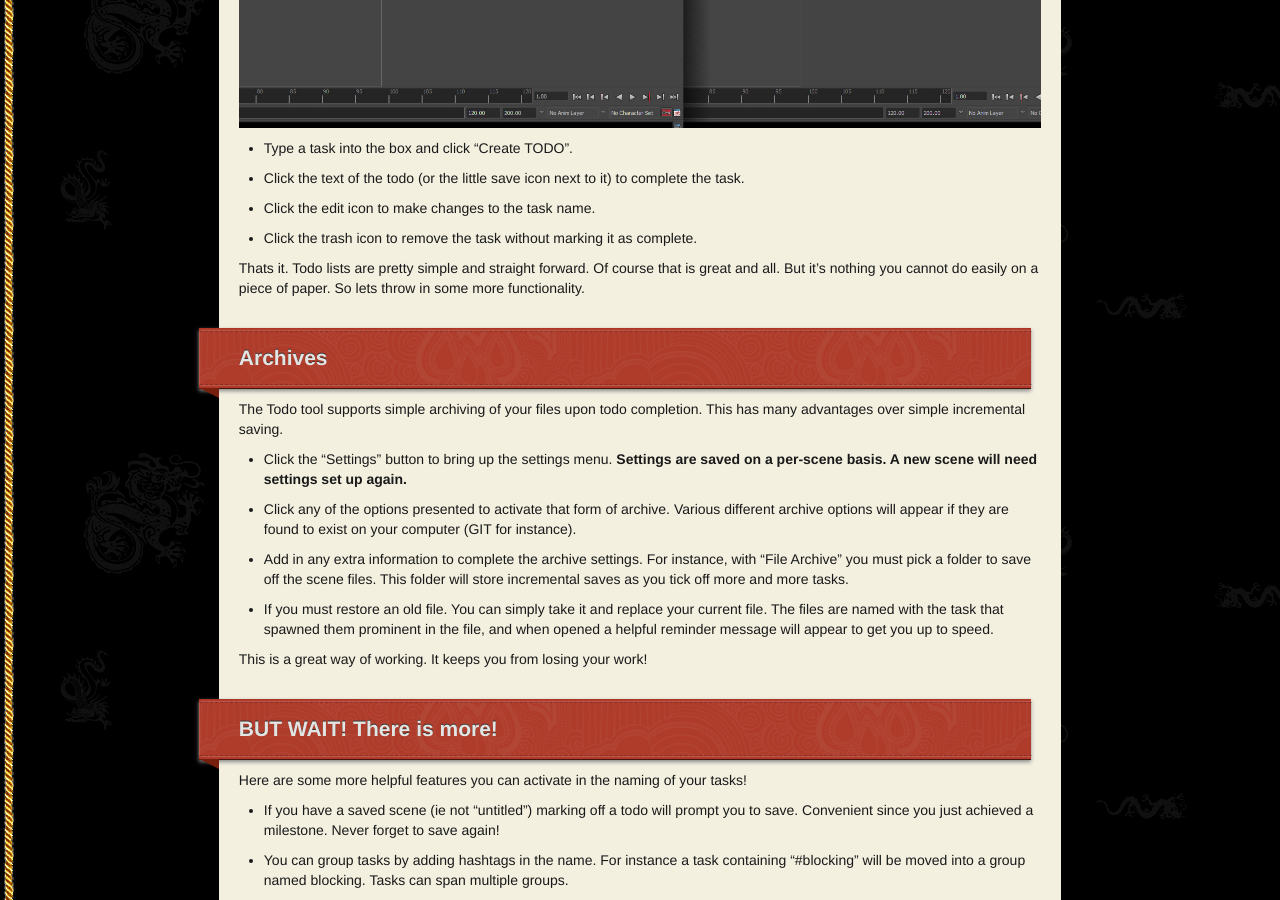
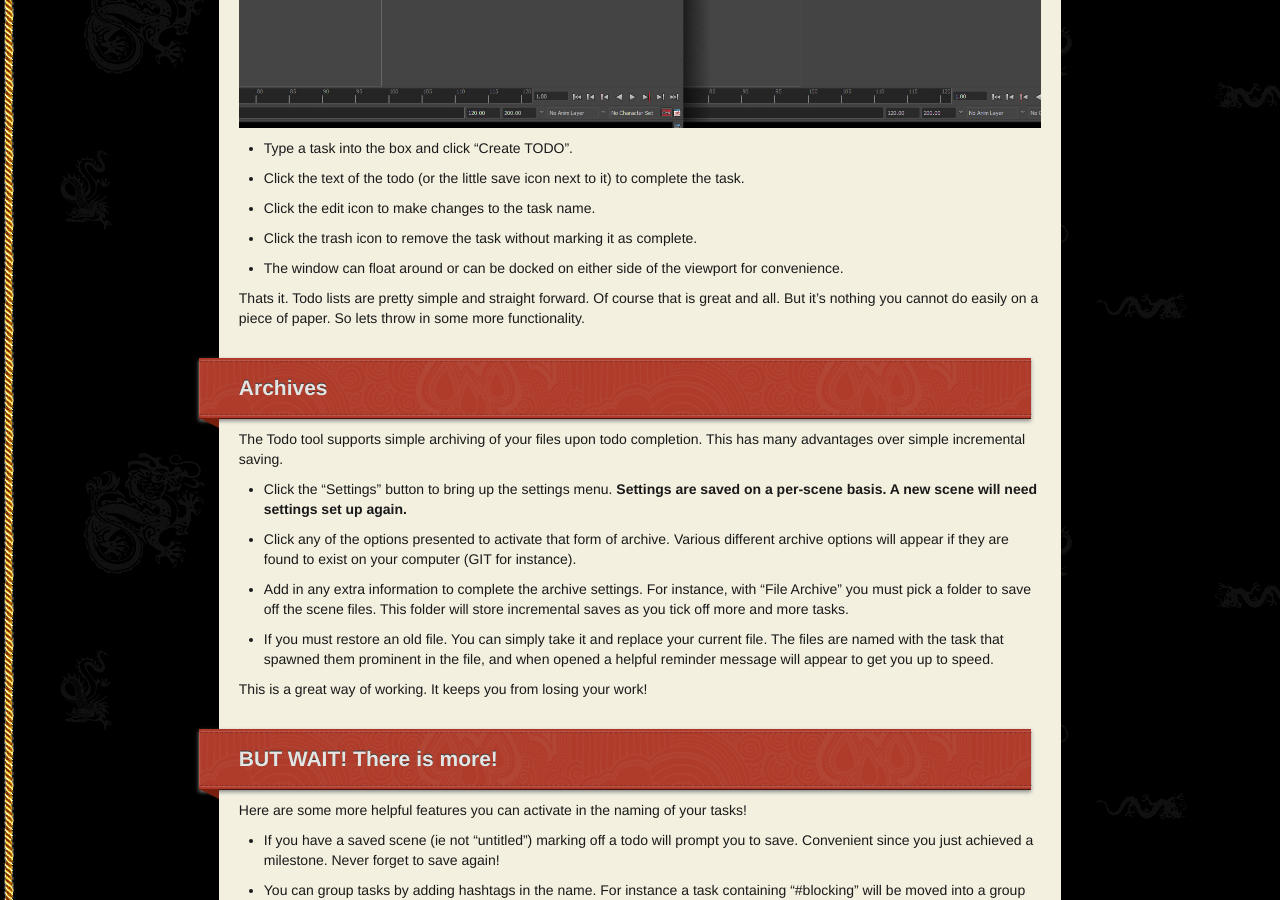
Before and after one commit to internetimagery/internetimagery.github.io, a Jekyll site: the page built from python/todo.md, in a window 1280 px wide and 900 px high, scrolled down 600 px. Built offline with Jekyll 4.4.1, drawn with Linux system fonts in a browser that asks for light colours; nearby versions of some CDN libraries; some web fonts are replaced; comment, search, counter and statistics services are not loaded.

Commit message:
note about docking

```diff
--- a/python/todo.md
+++ b/python/todo.md
@@ -22,6 +22,8 @@ You will get a new shelf icon in whichever shelf is currently active.
 * Click the edit icon to make changes to the task name.
 
 * Click the trash icon to remove the task without marking it as complete.
+
+* The window can float around or can be docked on either side of the viewport for convenience.
 
 Thats it. Todo lists are pretty simple and straight forward. Of course that is great and all. But it's nothing you cannot do easily on a piece of paper. So lets throw in some more functionality.
 
```
